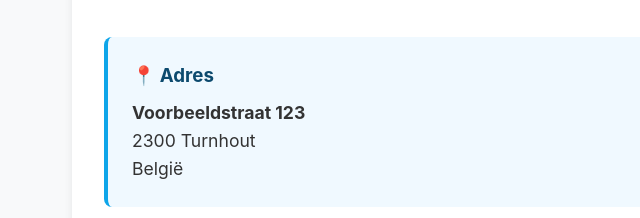
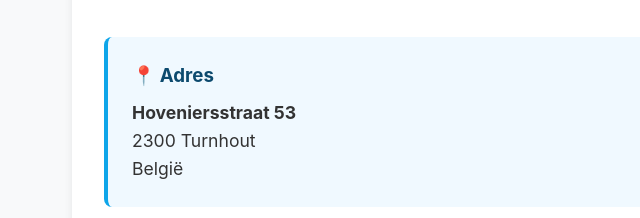
Before and after one commit to Hoveniersstraat53/Studentenkamers, a plain HTML site: page contact.html in a window 1280 px wide. Shown: the part 962-1180 px from the top of the page, 0-640 px from the left. Drawn offline with Linux system fonts and the light colour scheme.

Commit message:
Update contact.html

```diff
--- a/contact.html
+++ b/contact.html
@@ -53,7 +53,7 @@
             <div class="info-box">
                 <h3>📍 Adres</h3>
                 <p style="margin-top: 0.5rem; font-size: 1.1rem;">
-                    <strong>Voorbeeldstraat 123</strong><br>
+                    <strong>Hoveniersstraat 53</strong><br>
                     2300 Turnhout<br>
                     België
                 </p>
```
